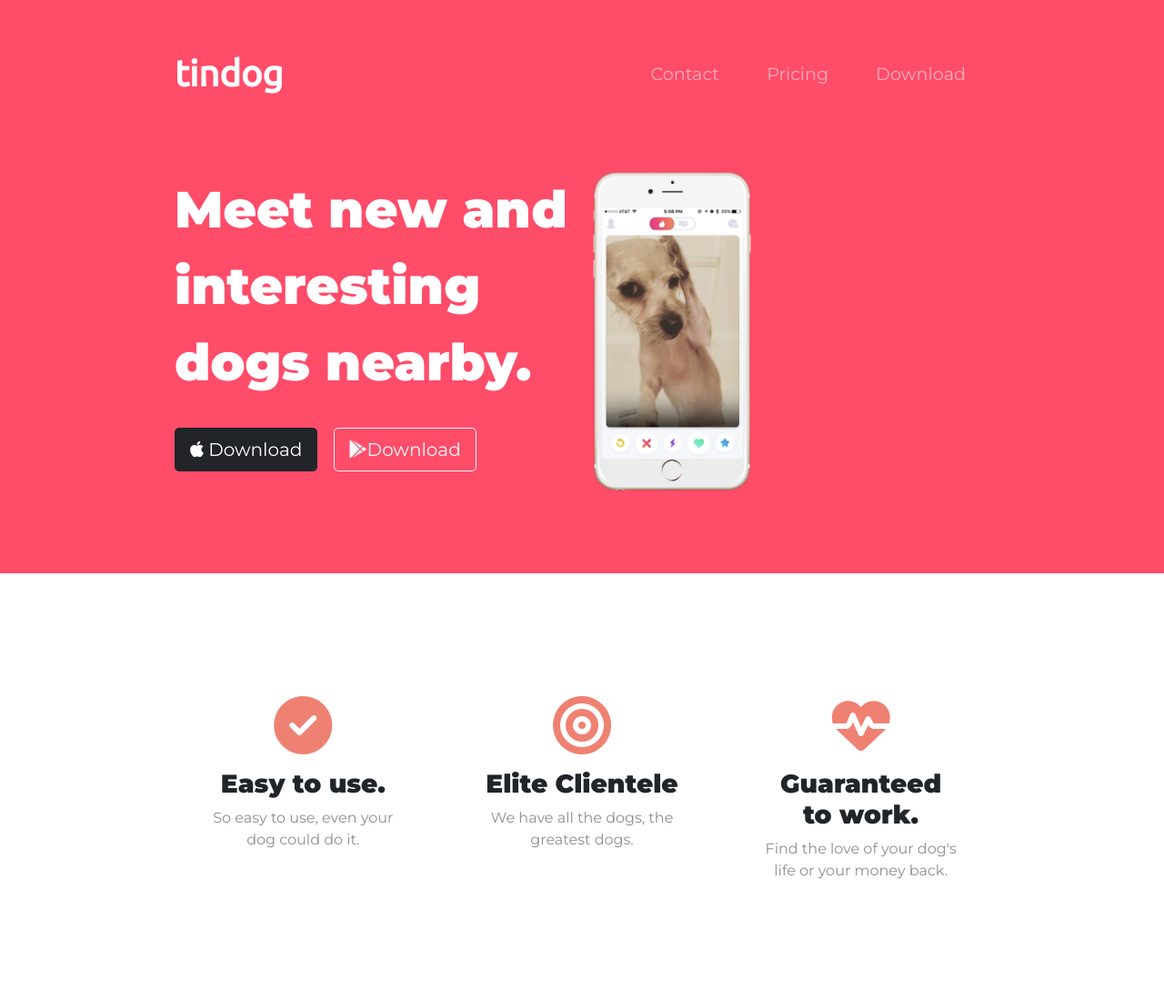
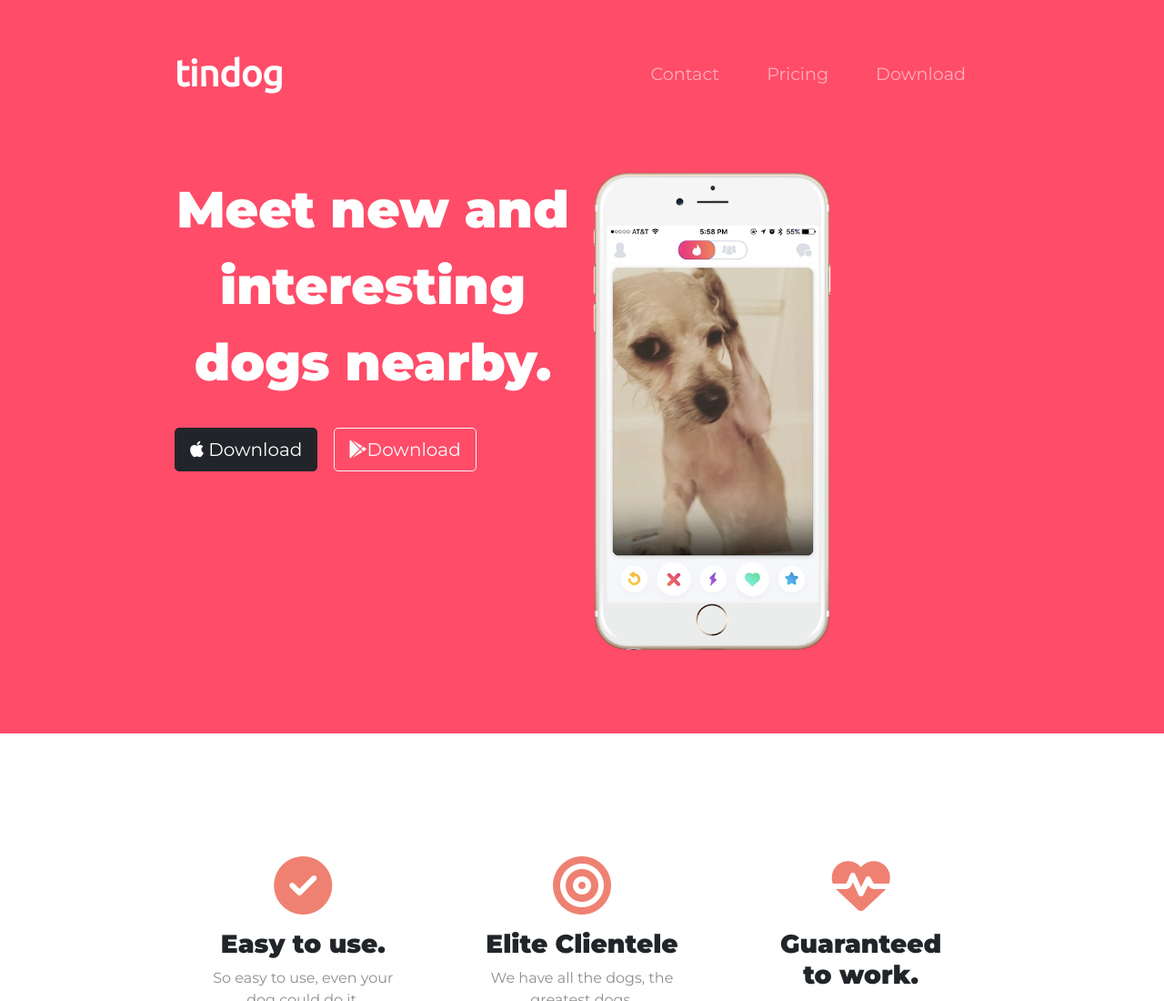
Before and after one commit to Azpil01/TinDog-Practice, a plain HTML site: page index.html in a window 1280 px wide. Shown: the top 1100 px of the page at 91% size. Drawn offline with nearby package versions, Linux system fonts and the light colour scheme.

Commit message:
Update styles.css

```diff
--- a/css/styles.css
+++ b/css/styles.css
@@ -159,12 +159,12 @@ a{
 }
 
 @media (max-width: 1400px) {
-  #title {
+  .big-heading {
     text-align: center;
   }
 
   .title-image {
-    width: 40%;
+    width: 60%;
     position: static;
     transform: rotate(0);
   }
```
